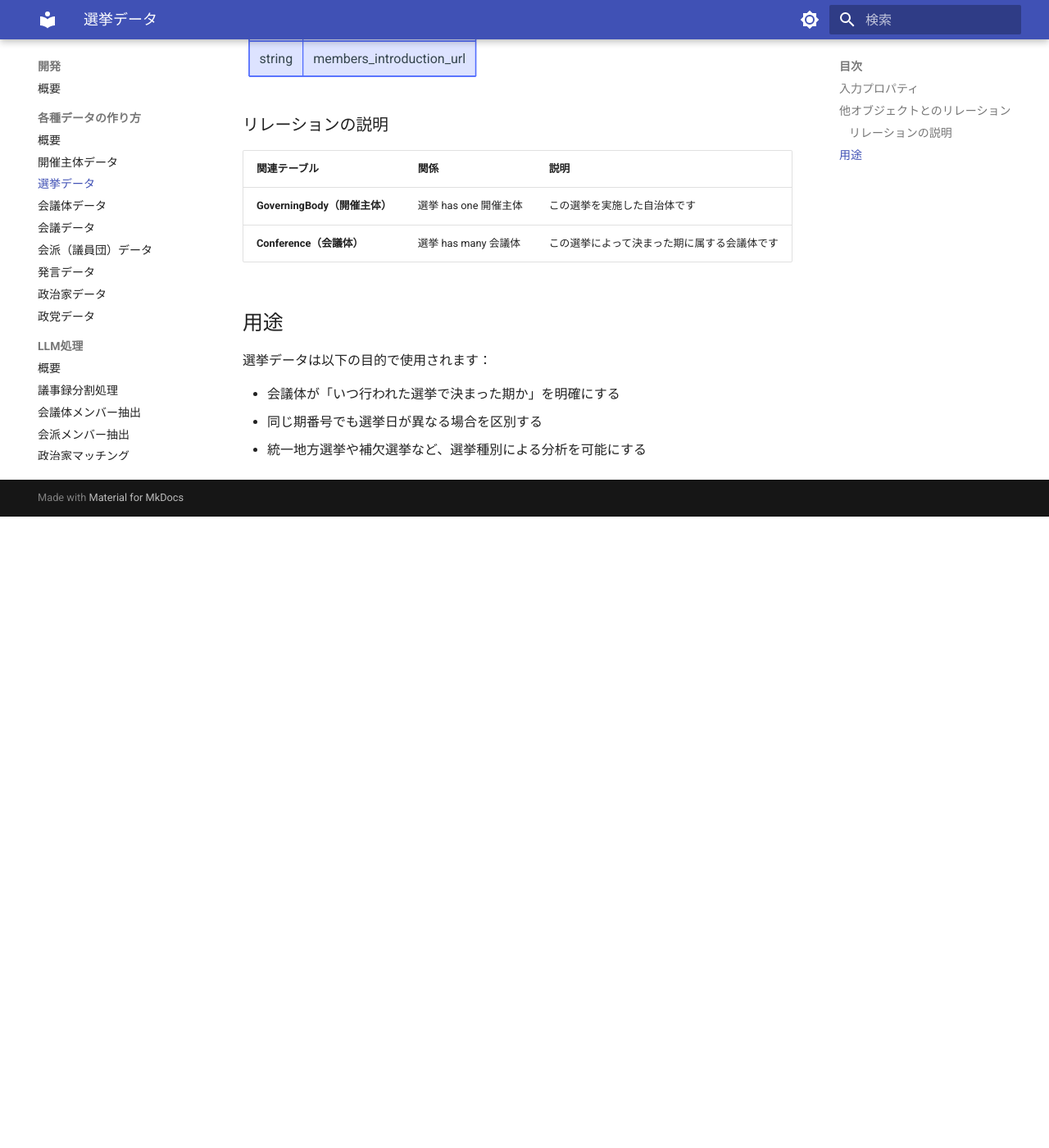
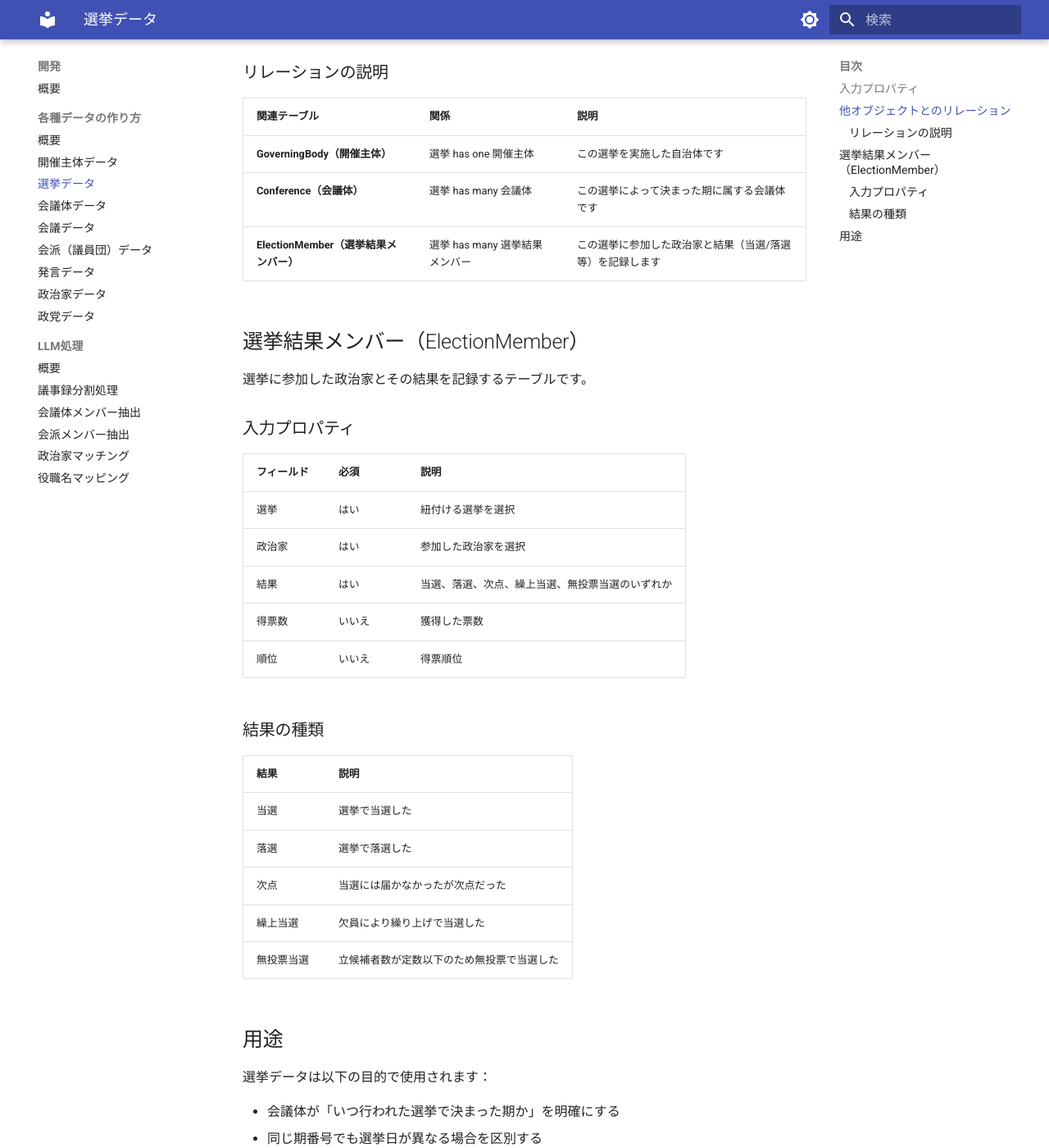
Before and after one commit to sage-base/corporation-docs, an MkDocs documentation site: the page built from docs/development/data-creation/election.md, in a window 1280 px wide and 1400 px high, scrolled down 1759 px. Shown: the whole window at 82% size. Built offline with MkDocs 1.6.1 and Material for MkDocs 9.7.7, drawn with Linux system fonts in a browser that asks for light colours; before the commit the page ends 2389 px from its top, so only the background shows below that.

Commit message:
スキーマ変更を反映: ConferenceMemberリネーム、ElectionMember追加、Bronze/Gold Layer分離
- PoliticianAffiliation→ConferenceMemberにリネーム
- ExtractedConferenceMemberからマッチング関連カラムを削除（Bronze Layer責務分離）
- ElectionMember（選挙結果メンバー）テーブルをelection.mdに追加
- verify_politician_affiliation→verify_conference_membershipツール名変更

Co-Authored-By: Claude Opus 4.5 <noreply@anthropic.com>

````diff
--- a/docs/development/data-creation/election.md
+++ b/docs/development/data-creation/election.md
@@ -24,6 +24,8 @@ Streamlit管理画面の「選挙管理」ページから手動で作成しま
 erDiagram
     GoverningBody-開催主体 ||--o{ Election-選挙 : "実施"
     Election-選挙 ||--o{ Conference-会議体 : "決定"
+    Election-選挙 ||--o{ ElectionMember-選挙結果メンバー : "結果"
+    Politician-政治家 ||--o{ ElectionMember-選挙結果メンバー : "参加"
 
     GoverningBody-開催主体 {
         int id
@@ -41,6 +43,15 @@ erDiagram
         string election_type
     }
 
+    ElectionMember-選挙結果メンバー {
+        int id
+        int election_id
+        int politician_id
+        string result
+        int votes
+        int rank
+    }
+
     Conference-会議体 {
         int id
         string name
@@ -50,6 +61,12 @@ erDiagram
         string prefecture
         string members_introduction_url
     }
+
+    Politician-政治家 {
+        int id
+        string name
+        string prefecture
+    }
 ```
 
 ### リレーションの説明
@@ -58,6 +75,31 @@ erDiagram
 |-------------|------|------|
 | **GoverningBody（開催主体）** | 選挙 has one 開催主体 | この選挙を実施した自治体です |
 | **Conference（会議体）** | 選挙 has many 会議体 | この選挙によって決まった期に属する会議体です |
+| **ElectionMember（選挙結果メンバー）** | 選挙 has many 選挙結果メンバー | この選挙に参加した政治家と結果（当選/落選等）を記録します |
+
+## 選挙結果メンバー（ElectionMember）
+
+選挙に参加した政治家とその結果を記録するテーブルです。
+
+### 入力プロパティ
+
+| フィールド | 必須 | 説明 |
+|------------|------|------|
+| 選挙 | はい | 紐付ける選挙を選択 |
+| 政治家 | はい | 参加した政治家を選択 |
+| 結果 | はい | 当選、落選、次点、繰上当選、無投票当選のいずれか |
+| 得票数 | いいえ | 獲得した票数 |
+| 順位 | いいえ | 得票順位 |
+
+### 結果の種類
+
+| 結果 | 説明 |
+|------|------|
+| 当選 | 選挙で当選した |
+| 落選 | 選挙で落選した |
+| 次点 | 当選には届かなかったが次点だった |
+| 繰上当選 | 欠員により繰り上げで当選した |
+| 無投票当選 | 立候補者数が定数以下のため無投票で当選した |
 
 ## 用途
 
````
Also changed, not shown: docs/development/data-creation/conference.md (+8 -3 lines), docs/development/llm-processing/conference-member-extraction.md (+16 -18 lines), docs/development/llm-processing/politician-matching.md (+2 -2 lines).
